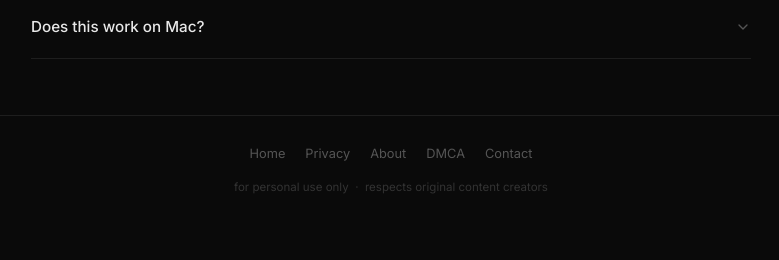
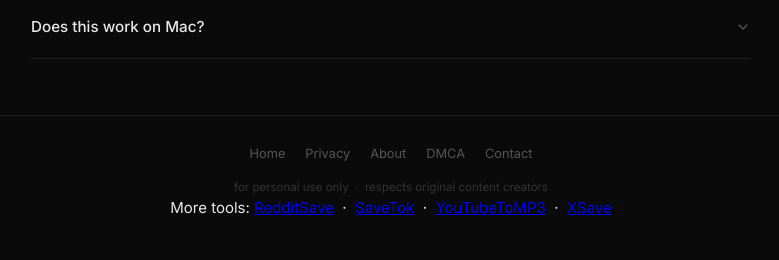
Before and after one commit to bpage/heictojpg, a Flask app: page / in a window 1280 px wide. Shown: the part 1732-1992 px from the top of the page, without its empty margins (249-1028 px from the left). Before the commit the page ends 1926 px from the top, so only its background shows below. Run offline with Flask 3, Linux system fonts and the light colour scheme; some libraries are stand-ins or nearby versions; some web fonts are replaced.

Commit message:
Add cross-site footer links to all pages

```diff
--- a/templates/about.html
+++ b/templates/about.html
@@ -91,6 +91,7 @@
       <a href="/contact">Contact</a>
     </div>
     <div class="footer-note">for personal use only &nbsp;·&nbsp; respects original content creators</div>
+    <div class="footer-tools">More tools: <a href="https://redditsave.pics">RedditSave</a> &nbsp;·&nbsp; <a href="https://savetok.pics">SaveTok</a> &nbsp;·&nbsp; <a href="https://youtubetomp3.pics">YouTubeToMP3</a> &nbsp;·&nbsp; <a href="https://xsave.pics">XSave</a></div>
   </footer>
 </body>
 </html>
--- a/templates/contact.html
+++ b/templates/contact.html
@@ -81,6 +81,7 @@
       <a href="/contact">Contact</a>
     </div>
     <div class="footer-note">for personal use only &nbsp;·&nbsp; respects original content creators</div>
+    <div class="footer-tools">More tools: <a href="https://redditsave.pics">RedditSave</a> &nbsp;·&nbsp; <a href="https://savetok.pics">SaveTok</a> &nbsp;·&nbsp; <a href="https://youtubetomp3.pics">YouTubeToMP3</a> &nbsp;·&nbsp; <a href="https://xsave.pics">XSave</a></div>
   </footer>
 </body>
 </html>
--- a/templates/dmca.html
+++ b/templates/dmca.html
@@ -81,6 +81,7 @@
       <a href="/contact">Contact</a>
     </div>
     <div class="footer-note">for personal use only &nbsp;·&nbsp; respects original content creators</div>
+    <div class="footer-tools">More tools: <a href="https://redditsave.pics">RedditSave</a> &nbsp;·&nbsp; <a href="https://savetok.pics">SaveTok</a> &nbsp;·&nbsp; <a href="https://youtubetomp3.pics">YouTubeToMP3</a> &nbsp;·&nbsp; <a href="https://xsave.pics">XSave</a></div>
   </footer>
 </body>
 </html>
--- a/templates/index.html
+++ b/templates/index.html
@@ -1150,6 +1150,7 @@
       <a href="/contact">Contact</a>
     </div>
     <div class="footer-note">for personal use only &nbsp;·&nbsp; respects original content creators</div>
+    <div class="footer-tools">More tools: <a href="https://redditsave.pics">RedditSave</a> &nbsp;·&nbsp; <a href="https://savetok.pics">SaveTok</a> &nbsp;·&nbsp; <a href="https://youtubetomp3.pics">YouTubeToMP3</a> &nbsp;·&nbsp; <a href="https://xsave.pics">XSave</a></div>
   </footer>
 
   <!-- Mobile Sticky Ad -->
--- a/templates/privacy.html
+++ b/templates/privacy.html
@@ -92,6 +92,7 @@
       <a href="/contact">Contact</a>
     </div>
     <div class="footer-note">for personal use only &nbsp;·&nbsp; respects original content creators</div>
+    <div class="footer-tools">More tools: <a href="https://redditsave.pics">RedditSave</a> &nbsp;·&nbsp; <a href="https://savetok.pics">SaveTok</a> &nbsp;·&nbsp; <a href="https://youtubetomp3.pics">YouTubeToMP3</a> &nbsp;·&nbsp; <a href="https://xsave.pics">XSave</a></div>
   </footer>
 </body>
 </html>
```
